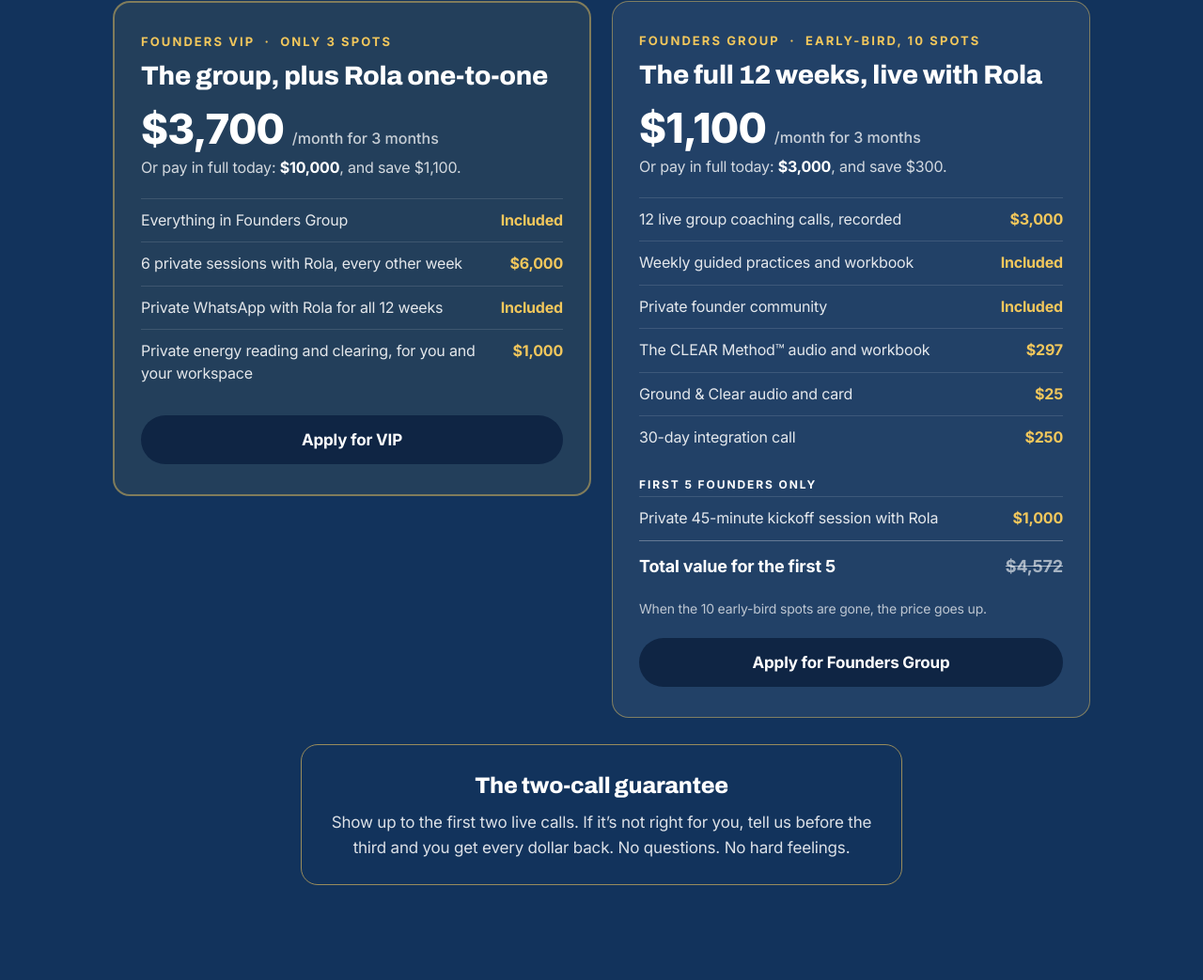
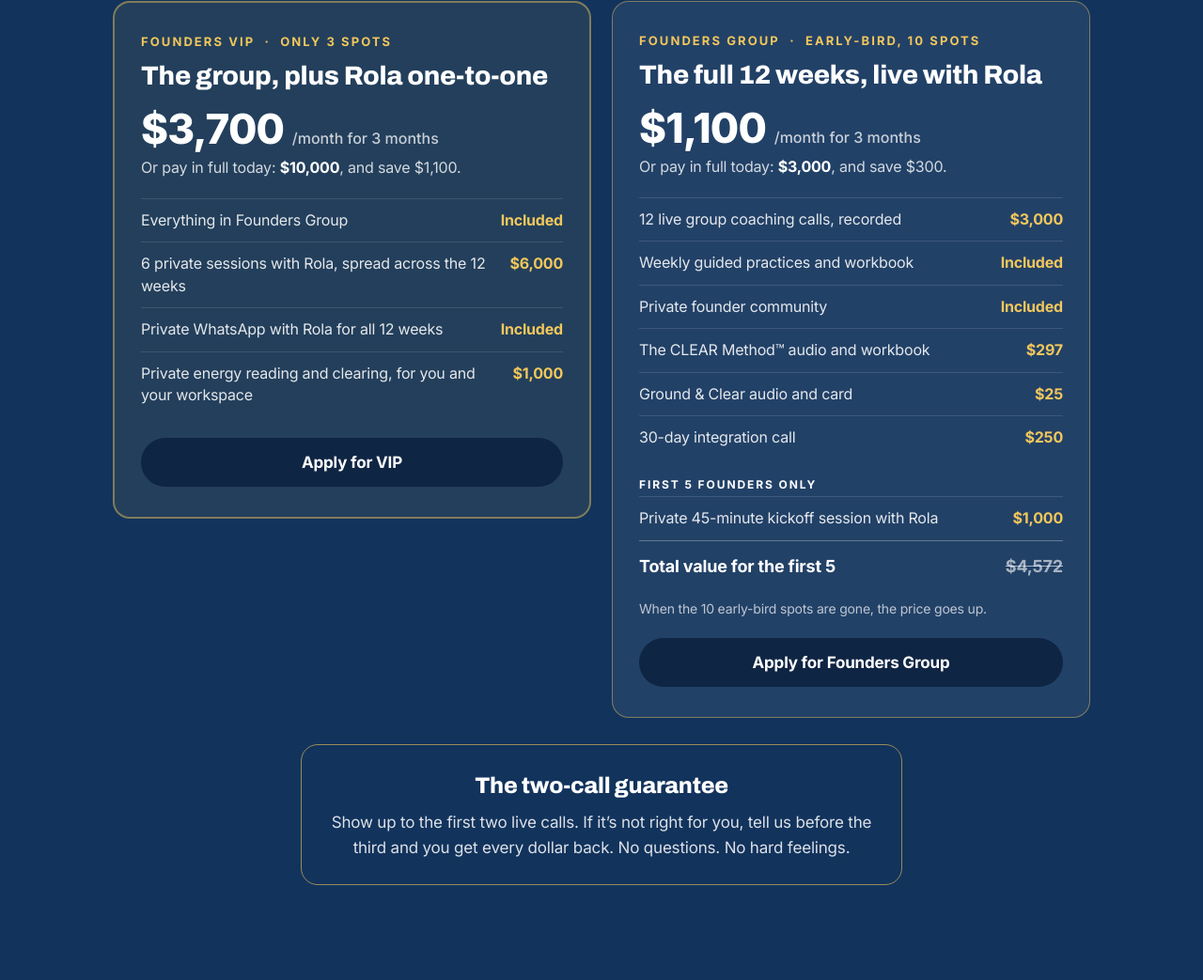
Before and after one commit to RolaDiab/business-manifesting, a plain HTML site: page founders/index.html in a window 1280 px wide. Shown: the part 6800-7843 px from the top of the page at 94% size. Drawn offline with Linux system fonts and the light colour scheme.

Commit message:
Founders page: VIP private sessions spread across the 12 weeks
Co-Authored-By: Claude Opus 5.5 <noreply@anthropic.com>

```diff
--- a/founders/index.html
+++ b/founders/index.html
@@ -219,7 +219,7 @@
         <p class="full">Or pay in full today: <strong>$10,000</strong>, and save $1,100.</p>
         <div class="f-stack">
           <div class="f-row"><span>Everything in Founders Group</span><b>Included</b></div>
-          <div class="f-row"><span>6 private sessions with Rola, every other week</span><b>$6,000</b></div>
+          <div class="f-row"><span>6 private sessions with Rola, spread across the 12 weeks</span><b>$6,000</b></div>
           <div class="f-row"><span>Private WhatsApp with Rola for all 12 weeks</span><b>Included</b></div>
           <div class="f-row"><span>Private energy reading and clearing, for you and your workspace</span><b>$1,000</b></div>
         </div>
```
